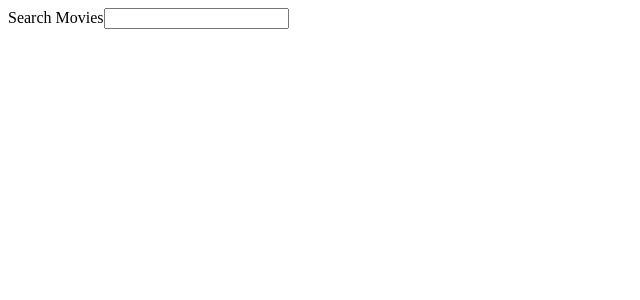
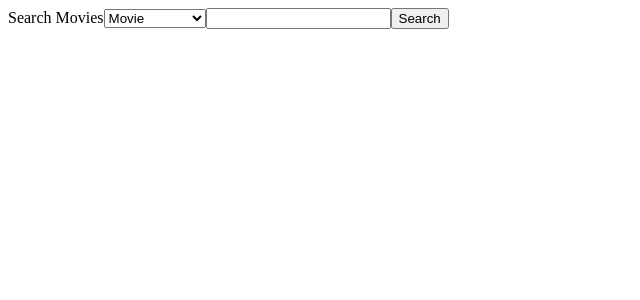
Before and after one commit to charliepsheppard/movie-watch-hooks, a React (Create React App) app: page / in a window 1280 px wide. Shown: the top 300 px of the page, without its empty margins (0-640 px from the left). Built offline with nearby package versions, Linux system fonts and the light colour scheme.

Commit message:
add drop down selector

```diff
--- a/src/components/MovieList.js
+++ b/src/components/MovieList.js
@@ -2,10 +2,20 @@ import React from 'react';
 
 const MovieList = (props) => {
     const movies = props.movies.map(movie => {
-        return <div>{movie.title}</div>
+        const imagePath = `http://image.tmdb.org/t/p/w92/${movie.poster_path}`;
+
+        if (movie.poster_path === null) {
+            return <div key={movie.id}>{movie.title}</div>;
+        } else {
+            return (
+              <div key={movie.id}>
+                {movie.title}
+                <img src={imagePath} alt={movie.overview} />
+              </div>
+            );
+        }
     })
 
-    console.log(props);
     return <div>{movies}</div>
 }
 
--- a/src/components/SearchBar.js
+++ b/src/components/SearchBar.js
@@ -1,7 +1,7 @@
 import React from 'react';
 
 class SearchBar extends React.Component {
-    state = {term: ''};
+    state = {term: '', selectorOption: 'movie'};
 
     onFormSubmit = e => {
         e.preventDefault();
@@ -9,19 +9,60 @@ class SearchBar extends React.Component {
         this.props.onSubmit(this.state.term);
     }
 
+    onSelectorChange = e => {
+        this.setState({selectorOption: e.target.value});
+
+        // console.log(this.state.selectorOption);
+    }
+
     render() {
+        console.log(this.state.selectorOption);
         return (
           <div className="search--form">
             <form onSubmit={this.onFormSubmit} className="search--form__field">
               <label>Search Movies</label>
+              <select
+                className="content-selector-dropdown"
+                onChange={this.onSelectorChange}
+              >
+                <option
+                  className="content-selector-option"
+                  value="movie"
+                //   onClick={this.onSelectorChange}
+                >
+                  Movie
+                </option>
+                <option
+                  className="content-selector-option"
+                  value="tvshow"
+                //   onClick={this.onSelectorChange}
+                >
+                  TV Show
+                </option>
+                <option
+                  className="content-selector-option"
+                  value="actor/actress"
+                //   onClick={this.onSelectorChange}
+                >
+                  Actor/Actress
+                </option>
+                <option
+                  className="content-selector-option"
+                  value="director"
+                //   onClick={this.onSelectorChange}
+                >
+                  Director
+                </option>
+              </select>
               <input
                 type="text"
                 value={this.state.term}
-                        onChange={e => this.setState({term: e.target.value})}
+                onChange={(e) => this.setState({ term: e.target.value })}
               />
+              <button onClick={this.onFormSubmit}>Search</button>
             </form>
           </div>
-        )
+        );
     }
 }
 
```
Also changed, not shown: 1 other file (tests, documents, lock files or other folders). Lines whose indentation alone changed are shown as unchanged.
